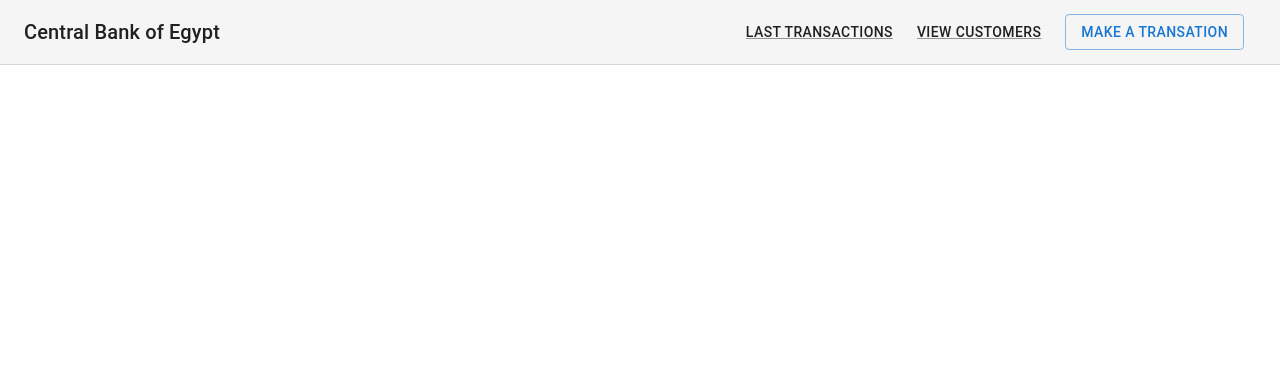
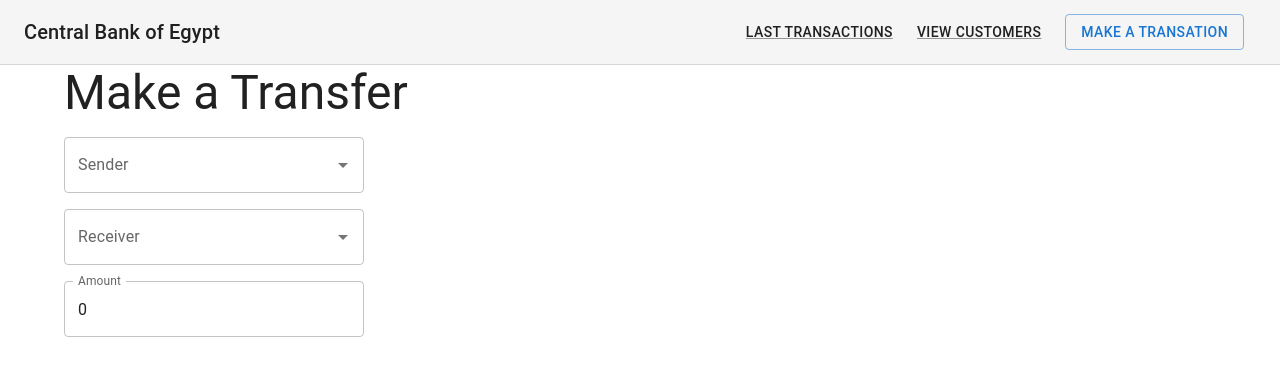
Before and after one commit to IlariaRefaat/Banking-App, a React (Create React App) app in the folder banking-app/: page /transfer in a window 1280 px wide. Shown: the top 376 px of the page. Built offline with nearby package versions, Linux system fonts and the light colour scheme.

Commit message:
init Transfer Form

```diff
--- a/banking-app/src/App.tsx
+++ b/banking-app/src/App.tsx
@@ -4,6 +4,8 @@
 import { HomePage } from "./pages/HomePage";
 import { CssBaseline, Container, Typography } from "@mui/material";
 import { BrowserRouter, Routes, Route } from "react-router-dom";
+import { CustomersPage } from "./pages/CustomersPage";
+import { MakeATransferPage } from "./pages/MakeATransferPage";
 
 function App() {
   return (
@@ -13,8 +15,8 @@
         <NavigationBar />
         <Routes>
           <Route path="/" element={<HomePage />} />
-          {/* <Route path="customers" element={<CustomersPage />} /> */}
-          {/* <Route path="transfer" element={<TransferPage />} /> */}
+          <Route path="/customers" element={<CustomersPage />} />
+          <Route path="/transfer" element={<MakeATransferPage />} />
         </Routes>
       </BrowserRouter>
     </div>
--- /dev/null
+++ b/banking-app/src/components/TransferForm.tsx
@@ -0,0 +1,57 @@
+import * as React from "react";
+
+import { customers } from "../mocks/customers";
+import { Customer } from "../models/Customer";
+import Autocomplete from "@mui/material/Autocomplete";
+import TextField from "@mui/material/TextField";
+
+export const TransferForm = () => {
+  const [sender, setSender] = React.useState<Customer | null>(null);
+  const [receiver, setReceiver] = React.useState<Customer | null>(null);
+  const [amount, setAmount] = React.useState(0);
+
+  return (
+    <div>
+      <Autocomplete
+        disablePortal
+        id="sender-autocomplete"
+        options={customers}
+        sx={{ width: 300, marginTop: 2 }}
+        renderInput={(params) => <TextField {...params} label="Sender" />}
+        getOptionLabel={(customer) => customer.name}
+        onChange={(e, selectedCustomer) => {
+          setSender(selectedCustomer);
+          if (
+            selectedCustomer !== null &&
+            selectedCustomer.currentBalance < amount
+          ) {
+            setAmount(selectedCustomer.currentBalance);
+          }
+        }}
+        value={sender}
+      />
+      <Autocomplete
+        disablePortal
+        id="receiver-autocomplete"
+        options={customers}
+        sx={{ width: 300, marginTop: 2 }}
+        renderInput={(params) => <TextField {...params} label="Receiver" />}
+        getOptionLabel={(customer) => customer.name}
+        onChange={(e, selectedCustomer) => {
+          setReceiver(selectedCustomer);
+        }}
+        value={receiver}
+      />
+      <TextField
+        type="number"
+        label="Amount"
+        variant="outlined"
+        sx={{ width: 300, marginTop: 2 }}
+        value={amount}
+        onChange={(event) => {
+          setAmount(parseInt(event.target.value, 10));
+        }}
+      />
+    </div>
+  );
+};
--- /dev/null
+++ b/banking-app/src/pages/MakeATransferPage.tsx
@@ -0,0 +1,11 @@
+import { TransferForm } from "../components/TransferForm";
+import { Container, Typography } from "@mui/material";
+
+export const MakeATransferPage = () => {
+  return (
+    <Container>
+      <Typography variant="h3">Make a Transfer</Typography>
+      <TransferForm />
+    </Container>
+  );
+};
```
